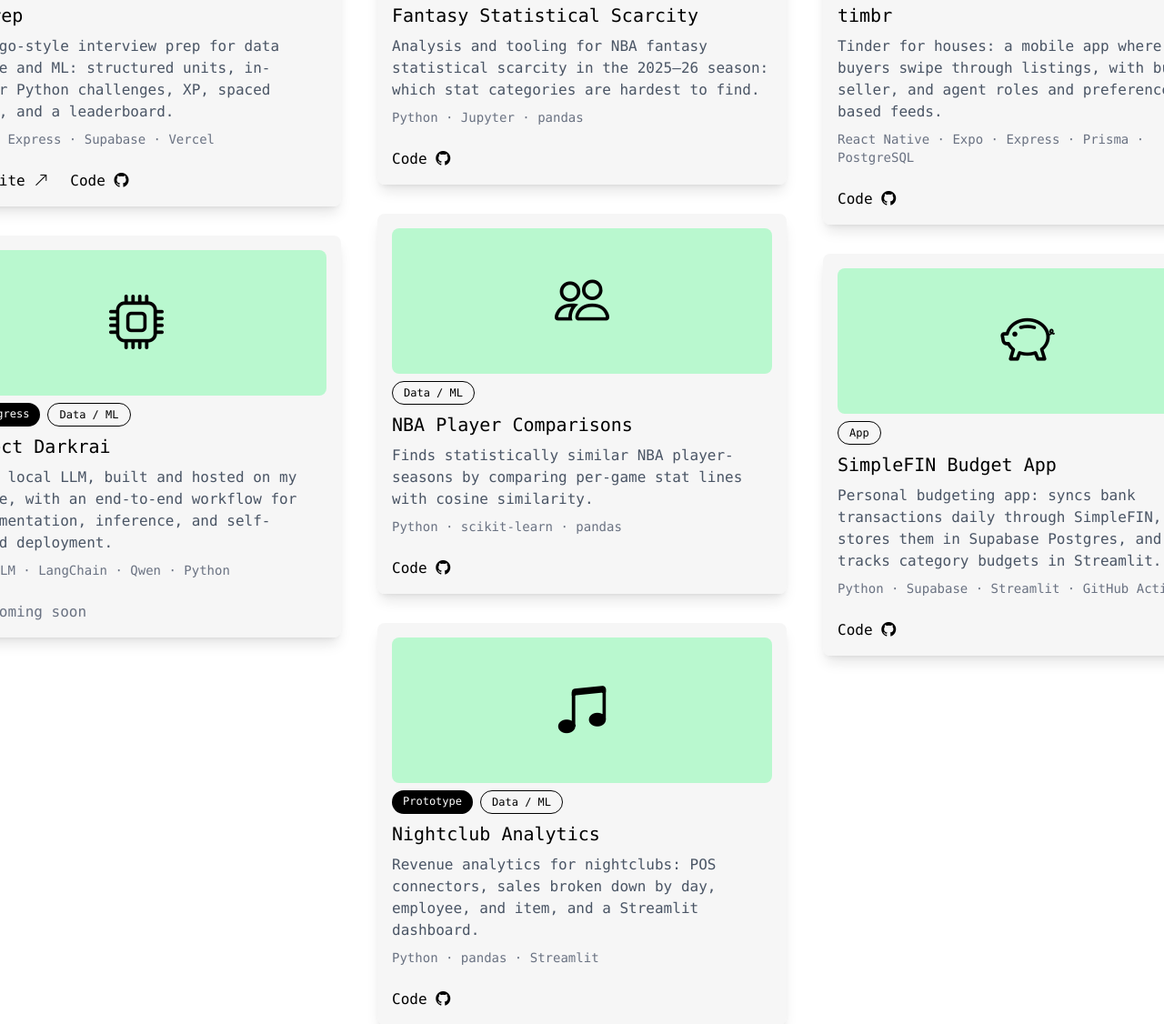
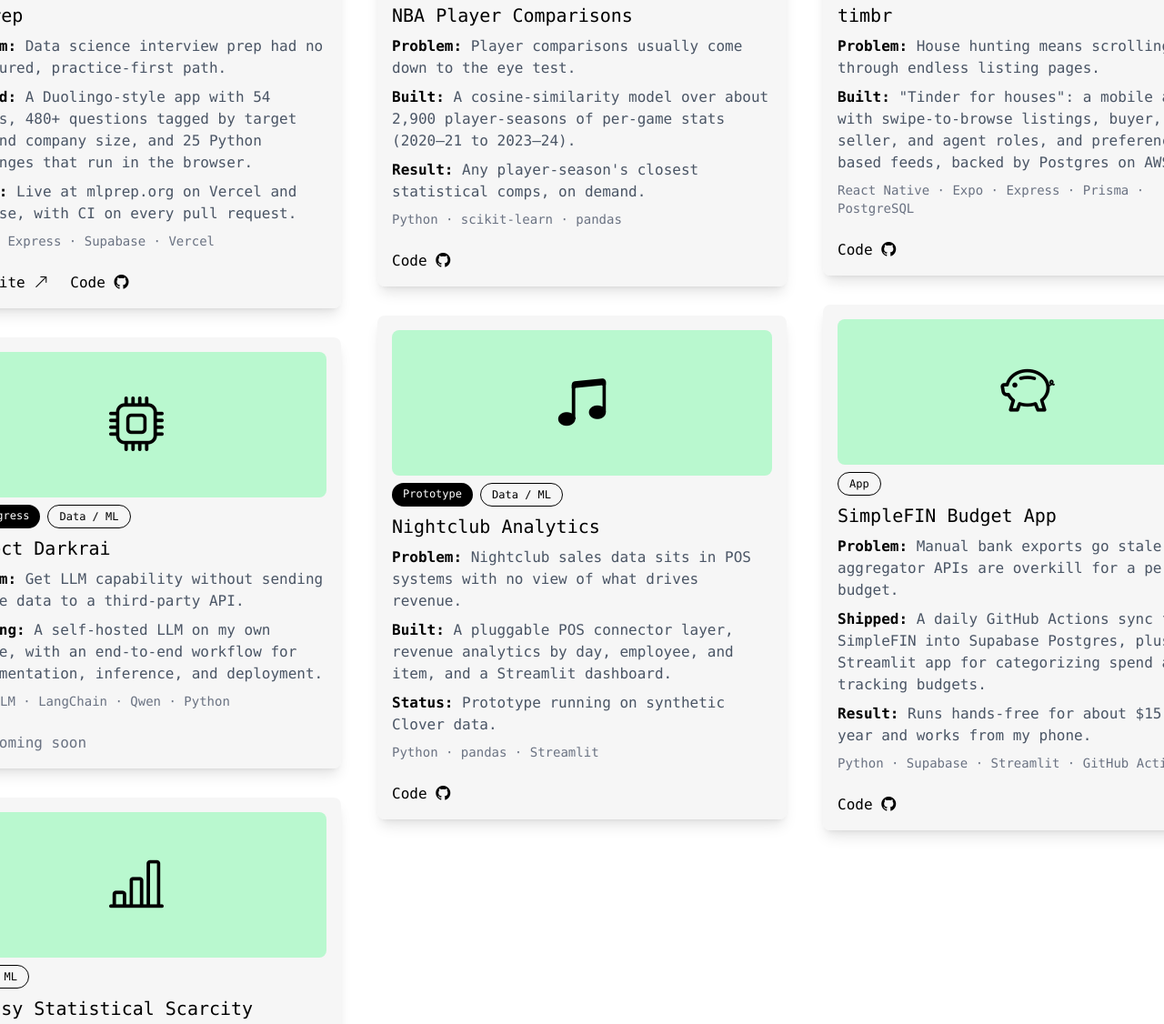
Before and after one commit to rt202/rt202.github.io, a website: page index.html in a window 1280 px wide. Shown: the part 1160-2286 px from the top of the page at 91% size. Drawn offline with nearby package versions, Linux system fonts and the light colour scheme.

Commit message:
Reframe project cards as problem, shipped, result
Co-Authored-By: Claude Opus 5.5 <noreply@anthropic.com>

```diff
--- a/index.html
+++ b/index.html
@@ -197,11 +197,11 @@
                     </div>
                     <div class="tw:flex tw:flex-col tw:gap-2">
                         <h3 class="tw:text-xl tw:font-medium">ML Prep</h3>
-                        <p class="tw:text-gray-600">
-                            Duolingo-style interview prep for data science and
-                            ML: structured units, in-browser Python challenges,
-                            XP, spaced review, and a leaderboard.
-                        </p>
+                        <dl class="tw:flex tw:flex-col tw:gap-2 tw:text-gray-600">
+                            <div><dt class="tw:inline tw:font-semibold tw:text-black">Problem:</dt> <dd class="tw:inline">Data science interview prep had no structured, practice-first path.</dd></div>
+                            <div><dt class="tw:inline tw:font-semibold tw:text-black">Shipped:</dt> <dd class="tw:inline">A Duolingo-style app with 54 lessons, 480+ questions tagged by target role and company size, and 25 Python challenges that run in the browser.</dd></div>
+                            <div><dt class="tw:inline tw:font-semibold tw:text-black">Result:</dt> <dd class="tw:inline">Live at mlprep.org on Vercel and Supabase, with CI on every pull request.</dd></div>
+                        </dl>
                         <p class="tw:text-sm tw:text-gray-500">
                             React · Express · Supabase · Vercel
                         </p>
@@ -233,11 +233,10 @@
                     </div>
                     <div class="tw:flex tw:flex-col tw:gap-2">
                         <h3 class="tw:text-xl tw:font-medium">Project Darkrai</h3>
-                        <p class="tw:text-gray-600">
-                            My own local LLM, built and hosted on my machine,
-                            with an end-to-end workflow for experimentation,
-                            inference, and self-managed deployment.
-                        </p>
+                        <dl class="tw:flex tw:flex-col tw:gap-2 tw:text-gray-600">
+                            <div><dt class="tw:inline tw:font-semibold tw:text-black">Problem:</dt> <dd class="tw:inline">Get LLM capability without sending private data to a third-party API.</dd></div>
+                            <div><dt class="tw:inline tw:font-semibold tw:text-black">Building:</dt> <dd class="tw:inline">A self-hosted LLM on my own machine, with an end-to-end workflow for experimentation, inference, and deployment.</dd></div>
+                        </dl>
                         <p class="tw:text-sm tw:text-gray-500">
                             Local LLM · LangChain · Qwen · Python
                         </p>
@@ -263,11 +262,10 @@
                         <h3 class="tw:text-xl tw:font-medium">
                             Fantasy Statistical Scarcity
                         </h3>
-                        <p class="tw:text-gray-600">
-                            Analysis and tooling for NBA fantasy statistical
-                            scarcity in the 2025–26 season: which stat
-                            categories are hardest to find.
-                        </p>
+                        <dl class="tw:flex tw:flex-col tw:gap-2 tw:text-gray-600">
+                            <div><dt class="tw:inline tw:font-semibold tw:text-black">Problem:</dt> <dd class="tw:inline">Fantasy drafts chase raw totals and miss which stat categories are actually scarce.</dd></div>
+                            <div><dt class="tw:inline tw:font-semibold tw:text-black">Built:</dt> <dd class="tw:inline">Analysis notebooks and tooling that measure category scarcity for the 2025–26 NBA season.</dd></div>
+                        </dl>
                         <p class="tw:text-sm tw:text-gray-500">
                             Python · Jupyter · pandas
                         </p>
@@ -296,11 +294,11 @@
                         <h3 class="tw:text-xl tw:font-medium">
                             NBA Player Comparisons
                         </h3>
-                        <p class="tw:text-gray-600">
-                            Finds statistically similar NBA player-seasons by
-                            comparing per-game stat lines with cosine
-                            similarity.
-                        </p>
+                        <dl class="tw:flex tw:flex-col tw:gap-2 tw:text-gray-600">
+                            <div><dt class="tw:inline tw:font-semibold tw:text-black">Problem:</dt> <dd class="tw:inline">Player comparisons usually come down to the eye test.</dd></div>
+                            <div><dt class="tw:inline tw:font-semibold tw:text-black">Built:</dt> <dd class="tw:inline">A cosine-similarity model over about 2,900 player-seasons of per-game stats (2020–21 to 2023–24).</dd></div>
+                            <div><dt class="tw:inline tw:font-semibold tw:text-black">Result:</dt> <dd class="tw:inline">Any player-season's closest statistical comps, on demand.</dd></div>
+                        </dl>
                         <p class="tw:text-sm tw:text-gray-500">
                             Python · scikit-learn · pandas
                         </p>
@@ -330,11 +328,11 @@
                         <h3 class="tw:text-xl tw:font-medium">
                             Nightclub Analytics
                         </h3>
-                        <p class="tw:text-gray-600">
-                            Revenue analytics for nightclubs: POS connectors,
-                            sales broken down by day, employee, and item, and a
-                            Streamlit dashboard.
-                        </p>
+                        <dl class="tw:flex tw:flex-col tw:gap-2 tw:text-gray-600">
+                            <div><dt class="tw:inline tw:font-semibold tw:text-black">Problem:</dt> <dd class="tw:inline">Nightclub sales data sits in POS systems with no view of what drives revenue.</dd></div>
+                            <div><dt class="tw:inline tw:font-semibold tw:text-black">Built:</dt> <dd class="tw:inline">A pluggable POS connector layer, revenue analytics by day, employee, and item, and a Streamlit dashboard.</dd></div>
+                            <div><dt class="tw:inline tw:font-semibold tw:text-black">Status:</dt> <dd class="tw:inline">Prototype running on synthetic Clover data.</dd></div>
+                        </dl>
                         <p class="tw:text-sm tw:text-gray-500">
                             Python · pandas · Streamlit
                         </p>
@@ -361,11 +359,10 @@
                     </div>
                     <div class="tw:flex tw:flex-col tw:gap-2">
                         <h3 class="tw:text-xl tw:font-medium">timbr</h3>
-                        <p class="tw:text-gray-600">
-                            Tinder for houses: a mobile app where buyers swipe
-                            through listings, with buyer, seller, and agent
-                            roles and preference-based feeds.
-                        </p>
+                        <dl class="tw:flex tw:flex-col tw:gap-2 tw:text-gray-600">
+                            <div><dt class="tw:inline tw:font-semibold tw:text-black">Problem:</dt> <dd class="tw:inline">House hunting means scrolling through endless listing pages.</dd></div>
+                            <div><dt class="tw:inline tw:font-semibold tw:text-black">Built:</dt> <dd class="tw:inline">"Tinder for houses": a mobile app with swipe-to-browse listings, buyer, seller, and agent roles, and preference-based feeds, backed by Postgres on AWS RDS.</dd></div>
+                        </dl>
                         <p class="tw:text-sm tw:text-gray-500">
                             React Native · Expo · Express · Prisma · PostgreSQL
                         </p>
@@ -394,11 +391,11 @@
                         <h3 class="tw:text-xl tw:font-medium">
                             SimpleFIN Budget App
                         </h3>
-                        <p class="tw:text-gray-600">
-                            Personal budgeting app: syncs bank transactions
-                            daily through SimpleFIN, stores them in Supabase
-                            Postgres, and tracks category budgets in Streamlit.
-                        </p>
+                        <dl class="tw:flex tw:flex-col tw:gap-2 tw:text-gray-600">
+                            <div><dt class="tw:inline tw:font-semibold tw:text-black">Problem:</dt> <dd class="tw:inline">Manual bank exports go stale, and aggregator APIs are overkill for a personal budget.</dd></div>
+                            <div><dt class="tw:inline tw:font-semibold tw:text-black">Shipped:</dt> <dd class="tw:inline">A daily GitHub Actions sync from SimpleFIN into Supabase Postgres, plus a Streamlit app for categorizing spend and tracking budgets.</dd></div>
+                            <div><dt class="tw:inline tw:font-semibold tw:text-black">Result:</dt> <dd class="tw:inline">Runs hands-free for about $15 a year and works from my phone.</dd></div>
+                        </dl>
                         <p class="tw:text-sm tw:text-gray-500">
                             Python · Supabase · Streamlit · GitHub Actions
                         </p>
```
Also changed, not shown: css/tailwind-build.css.
